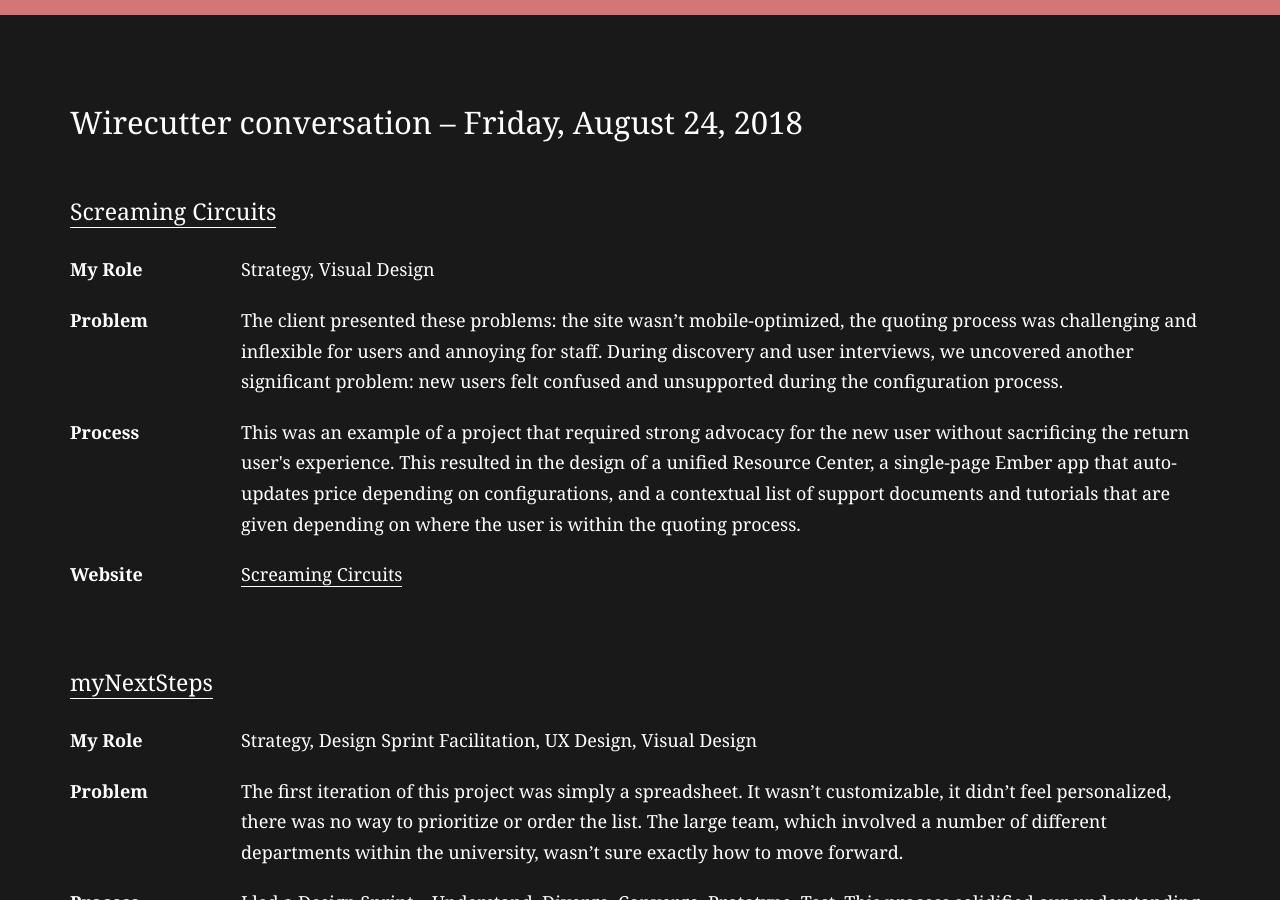
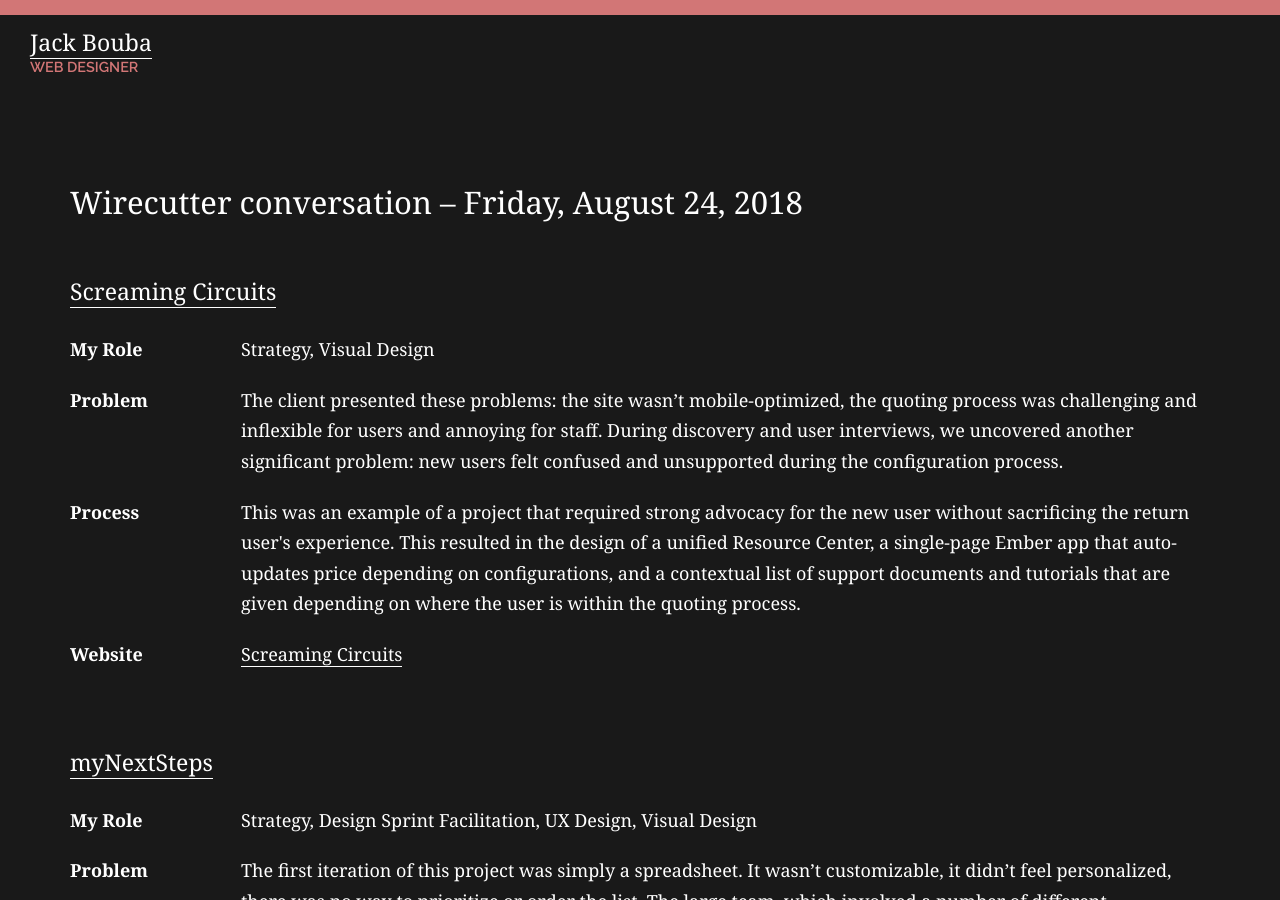
Before and after one commit to jackbouba/jb_com-v4, a Jekyll site: the page built from wirecutter.html, in a window 1280 px wide and 900 px high. Built offline with Jekyll 4.4.1, drawn with Linux system fonts in a browser that asks for light colours; nearby versions of some CDN libraries.

Commit message:
changes to wirecutter site

```diff
--- a/wirecutter.html
+++ b/wirecutter.html
@@ -2,6 +2,15 @@
 layout: default
 title: Jack Bouba - Web Designer in Portland, Oregon
 ---
+
+<div class="container-fluid">
+  <div class="row">
+    <div class="col-sm-12">
+      <p class="h4 mb0"><a href="/">Jack Bouba</a></p>
+      <p class="text--supplemental">Web Designer</p>
+    </div>
+  </div>
+</div>
 
 <div class="container mbxl">
 
```
Also changed, not shown: 1 other file.
